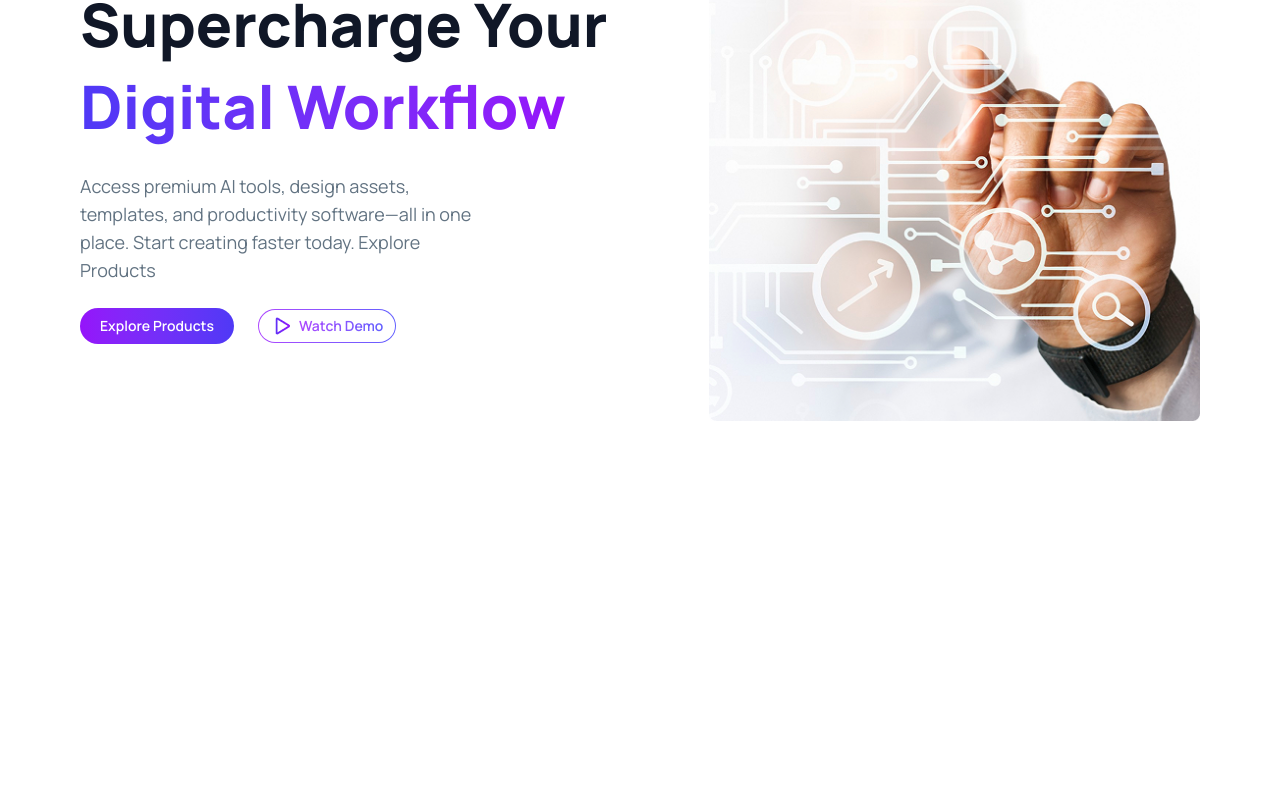
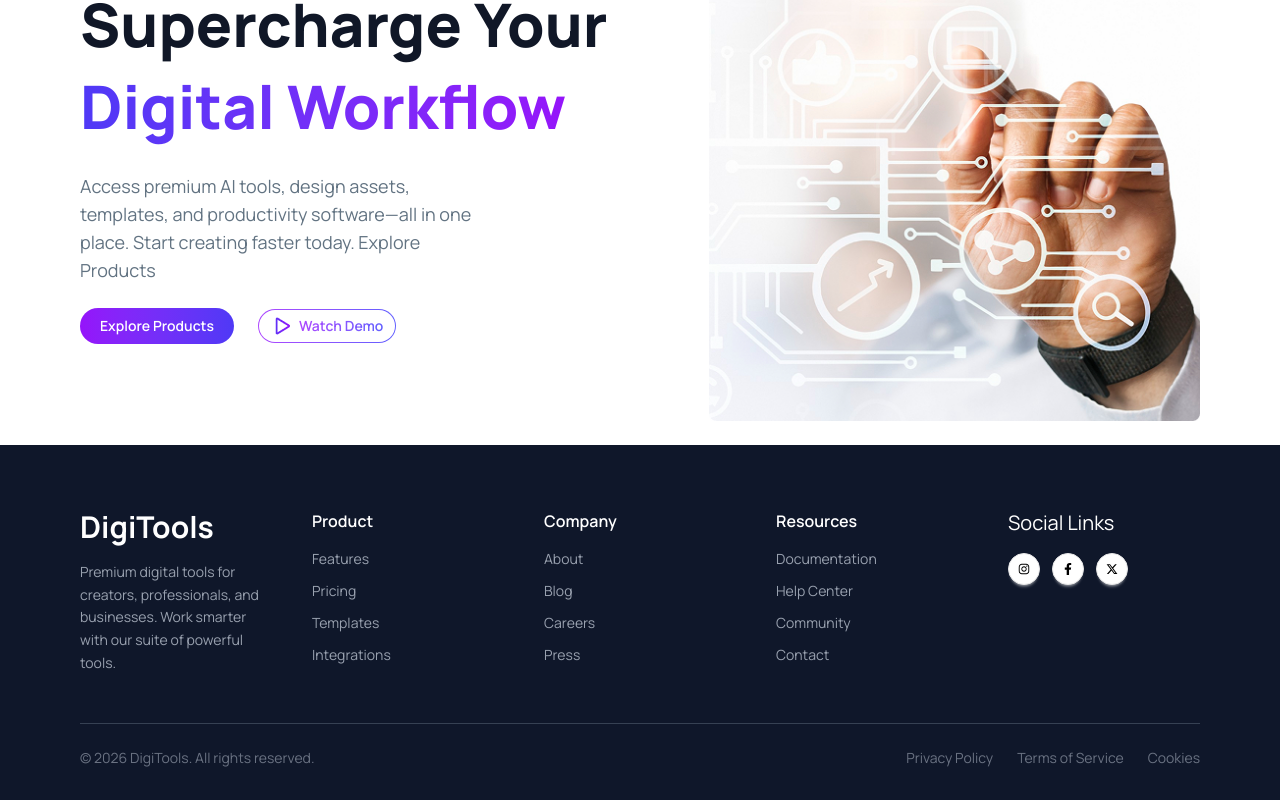
Before and after one commit to Toukir048/digitool-webapp-using-react, a React (Vite) app: page / in a window 1280 px wide. Shown: the part 247-1047 px from the top of the page. Before the commit the page ends 800 px from the top, so only its background shows below. Built offline with nearby package versions, Linux system fonts and the light colour scheme.

Commit message:
Footer Design Done

```diff
--- a/index.html
+++ b/index.html
@@ -3,9 +3,9 @@
 
 <head>
   <meta charset="UTF-8"  />
-  <link rel="icon" type="image/svg+xml" href="/favicon.svg" />
+  <link rel="icon" type="image/svg+xml" href="/src/assets/package.png" />
   <meta name="viewport" content="width=device-width, initial-scale=1.0" />
-  <title>digitool-webapp-using-react</title>
+  <title>DigiTools</title>
 
   <!-- Google Fonts -->
   <link rel="preconnect" href="https://fonts.googleapis.com">
--- a/src/App.jsx
+++ b/src/App.jsx
@@ -2,6 +2,7 @@ import './App.css'
 import { ToastContainer, toast } from 'react-toastify';
 import Banner from './components/banner/Banner';
 import Navbar from './components/navbar/Navbar';
+import Footer from './components/footer/Footer';
 
 function App() {
   return (
@@ -9,6 +10,7 @@ function App() {
     <div>
       <Navbar></Navbar>
       <Banner></Banner>
+      <Footer></Footer>
       <ToastContainer />
     </div>
   )
--- a/src/components/banner/Banner.jsx
+++ b/src/components/banner/Banner.jsx
@@ -32,18 +32,18 @@ const Banner = () => {
                 </div>
 
                 <div className="flex items-center gap-6 justify-center md:justify-start">
-                    <button className="text-sm font-semibold text-white px-5 py-2 rounded-full bg-gradient-to-r from-[#9514FA] to-[#4F39F6] transition duration-300 ease-in-outhover:scale-105 hover:shadow-lg hover:shadow-purple-500/40 active:scale-95">
+                    <button className="text-sm font-semibold text-white px-5 py-2 rounded-full bg-linear-to-r from-[#9514FA] to-[#4F39F6] transition duration-300 ease-in-out hover:scale-105 hover:shadow-lg hover:shadow-purple-500/40 active:scale-95">
                         Explore Products
                     </button>
 
-                    <div className="p-[1px] rounded-full bg-gradient-to-r from-purple-500 to-indigo-500 w-fit transition duration-300 hover:shadow-lg hover:shadow-purple-500/30">
-                        <button className="flex items-center gap-2 text-sm font-semibold px-3 py-[6px] rounded-full bg-white transition duration-300 hover:scale-105">
+                    <div className="p-px rounded-full bg-linear-to-r from-purple-500 to-indigo-500 w-fit transition duration-300 hover:shadow-lg hover:shadow-purple-500/30">
+                        <button className="flex items-center gap-2 text-sm font-semibold px-3 py-1.5 rounded-full bg-white transition duration-300 hover:scale-105 active:scale-95">
                             <img
                                 src={playBtnIcon}
                                 alt="Play button"
                                 className="transition duration-300 group-hover:scale-110"
                             />
-                            <span className="bg-gradient-to-r from-purple-500 to-indigo-500 bg-clip-text text-transparent">
+                            <span className="bg-linear-to-r from-purple-500 to-indigo-500 bg-clip-text text-transparent">
                                 Watch Demo
                             </span>
                         </button>
--- /dev/null
+++ b/src/components/footer/Footer.jsx
@@ -0,0 +1,80 @@
+import React from "react";
+import { FaInstagram, FaFacebookF } from "react-icons/fa";
+import { FaXTwitter } from "react-icons/fa6";
+
+const Footer = () => {
+  const links = {
+    Product: ["Features", "Pricing", "Templates", "Integrations"],
+    Company: ["About", "Blog", "Careers", "Press"],
+    Resources: ["Documentation", "Help Center", "Community", "Contact"],
+  };
+
+  const socialIcons = [
+    { icon: <FaInstagram />, key: "insta" },
+    { icon: <FaFacebookF />, key: "fb" },
+    { icon: <FaXTwitter />, key: "x" },
+  ];
+
+  return (
+    <footer className="bg-[#0f172a] text-gray-400 px-6 lg:px-20 pt-16 pb-8">
+      <div className="max-w-7xl mx-auto">
+
+        <div className="grid grid-cols-1 sm:grid-cols-2 lg:grid-cols-5 gap-10 pb-12 border-b border-gray-700">
+
+          <div>
+            <h2 className="text-3xl font-bold text-white">DigiTools</h2>
+            <p className="mt-4 text-sm leading-relaxed">
+              Premium digital tools for creators, professionals, and businesses.
+              Work smarter with our suite of powerful tools.
+            </p>
+          </div>
+
+          {Object.entries(links).map(([title, items]) => (
+            <div key={title}>
+              <h4 className="text-white font-semibold mb-4">{title}</h4>
+              <ul className="space-y-3 text-sm">
+                {items.map((item) => (
+                  <li
+                    key={item}
+                    className="hover:text-purple-400 cursor-pointer transition"
+                  >
+                    {item}
+                  </li>
+                ))}
+              </ul>
+            </div>
+          ))}
+
+          <div className="flex flex-col gap-4">
+            <h3 className="text-xl  text-white">Social Links</h3>
+
+            <div className="flex gap-3">
+              {socialIcons.map((s, i) => (
+                <a
+                  key={i}
+                  className="btn btn-circle btn-sm bg-white text-black hover:bg-gray-400 hover:text-white transition active:p-2"
+                >
+                  {s.icon}
+                </a>
+              ))}
+            </div>
+          </div>
+
+        </div>
+
+        <div className="flex flex-col md:flex-row justify-between items-center gap-4 pt-6 text-sm text-gray-500">
+          <p>© 2026 DigiTools. All rights reserved.</p>
+
+          <div className="flex gap-6">
+            <a className="hover:text-purple-400">Privacy Policy</a>
+            <a className="hover:text-purple-400">Terms of Service</a>
+            <a className="hover:text-purple-400">Cookies</a>
+          </div>
+        </div>
+
+      </div>
+    </footer>
+  );
+};
+
+export default Footer;
```
